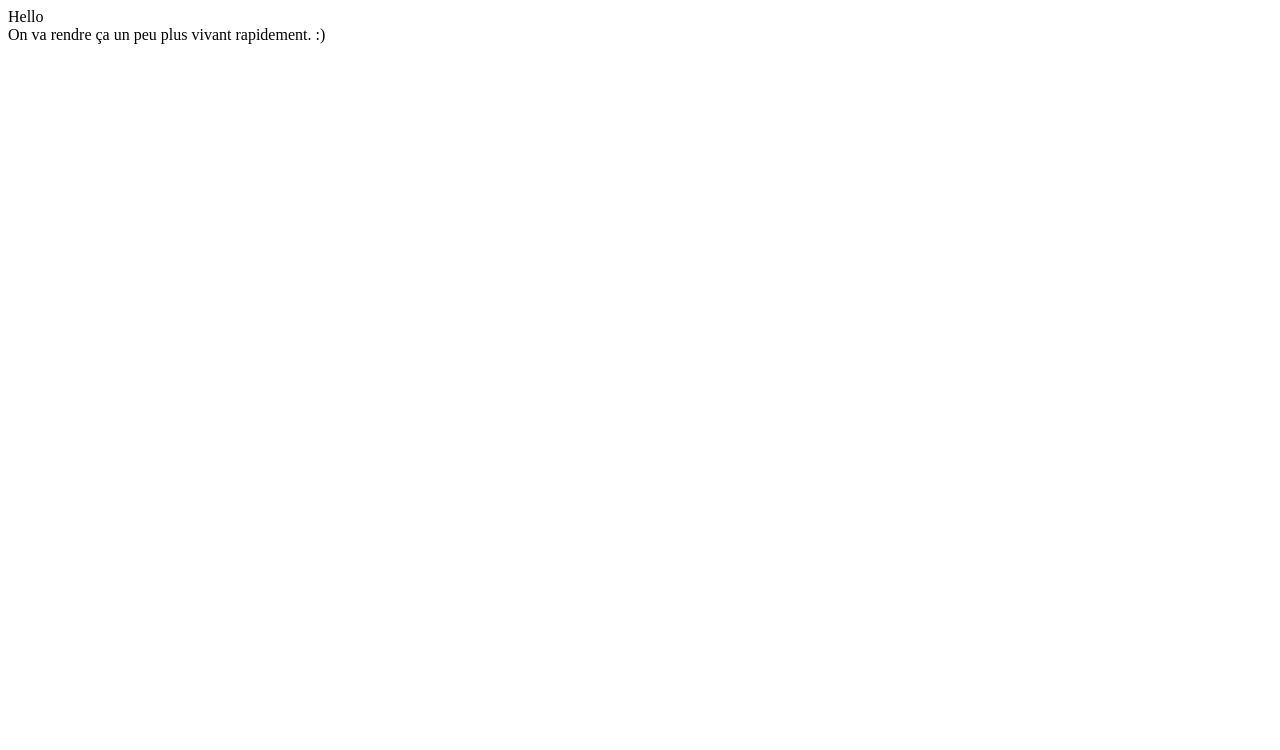
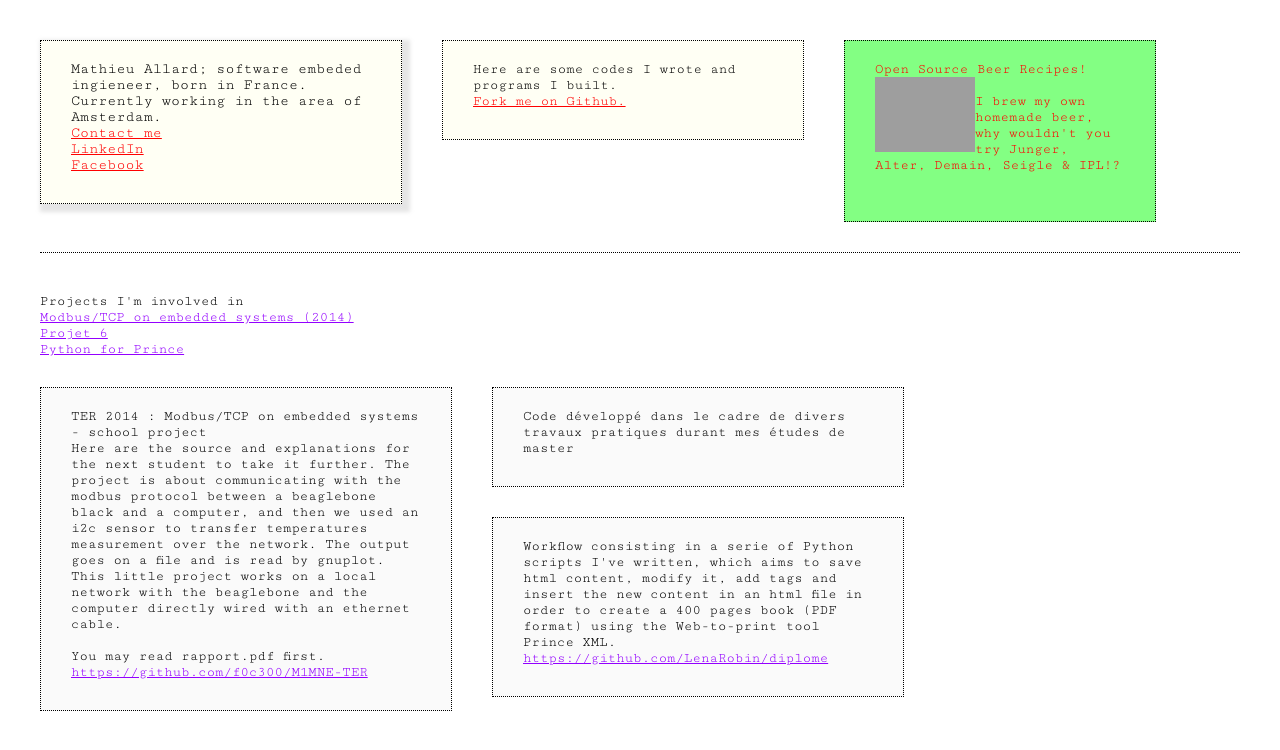
Before and after one commit to f0c300/f0c300.github.io, a plain HTML site: page index.html in a window 1280 px wide. Drawn offline with nearby package versions, Linux system fonts and the light colour scheme; some packages are replaced by stand-ins of ours; grey boxes are pictures that could not be loaded; a script that the page names is missing.

Commit message:
update from Lena

```diff
--- a/index.html
+++ b/index.html
@@ -1,7 +1,249 @@
-<html>
+<!DOCTYPE html>
+<html lang="en">
+<head>
+		<meta charset="utf-8"/>
+		<title>Mathieu <3</title>
+		<meta name="viewport" content="width=device-width, minimum-scale=1.0, maximum-scale=1.0" />
+		<link href="styles/main.css" type="text/css" rel="stylesheet">
+
+        <link href='https://fonts.googleapis.com/css?family=Cousine|Cutive+Mono' rel='stylesheet' type='text/css'>
+
+
+  <script type="text/javascript" src="http://ajax.googleapis.com/ajax/libs/jquery/1.4.2/jquery.min.js"></script>
+
+<script type="text/javascript" src="http://static.tumblr.com/lthqlys/Jpjnlgpb1/jquery.localscroll.js"></script>
+<script type="text/javascript" src="http://static.tumblr.com/lthqlys/QL2nlgpbm/jquery.scrollto.js"></script>
+<script type="text/javascript" src="http://static.tumblr.com/lthqlys/slCnlgpc9/lancement.js"></script>
+
+
+
+<style>
+
+body{
+    font-family: "Cutive Mono";
+    font-size: 14px;
+    margin:40px;
+}
+
+#projet1 {
+   box-shadow: 4px 4px 4px 4px rgba(217, 217, 217, 0.69);
+
+    }
+
+.presentation{
+    font-size: 15px;
+    width: auto;
+    max-width: 300px;
+    height: auto;
+    float: left;
+    position: relative;
+    margin-right: 40px;
+    border-style: dotted;
+    border-color: black;
+    border-width:thin;
+    margin-bottom: 30px;
+    padding: 30px;
+    padding-top: 20px;
+    background-color: #fffff4;
+   box-shadow: 4px 4px 4px 4px rgba(217, 217, 217, 0.69);
+
+    }
+
+
+
+.github{
+    width: auto;
+    max-width: 300px;
+    height: auto;
+    float: left;
+    position: relative;
+    margin-right: 40px;
+    border-style: dotted;
+    border-color: black;
+    border-width:thin;
+    margin-bottom: 30px;
+    padding: 30px;
+    padding-top: 20px;
+    background-color: #fffff4;
+    }
+
+.github:hover{
+        box-shadow: 4px 4px 4px 4px rgba(217, 217, 217, 0.69);
+    }
+
+.biere{
+    width: 250px;
+    height: 130px;
+    float: left;
+    position: relative;
+    margin-right: 40px;
+    border-style: dotted;
+    border-color: black;
+    border-width:thin;
+    margin-bottom: 30px;
+    padding: 30px;
+    padding-top: 20px;
+    background-color: #83ff83;
+    }
+
+.biere:hover{
+        box-shadow: 4px 4px 4px 4px rgba(217, 217, 217, 0.69);
+    cursor: pointer;
+    }
+
+
+
+.liste_projet{
+  width: auto;
+    max-width: 400px;
+    height: auto;
+    float: left;
+    position: relative;
+    margin-right: 40px;
+    margin-bottom: 30px;
+    background-color: white;
+    }
+
+
+.projet{
+    max-width: 350px;
+    height: auto;
+    float: left;
+    position: relative;
+    margin-right: 40px;
+    border-style: dotted;
+    border-color: black;
+    border-width:thin;
+    margin-bottom: 30px;
+    padding: 30px;
+    padding-top: 20px;
+    background-color: rgb(250, 250, 250);
+    }
+
+#projet5{
+    clear: left;
+    }
+
+.projet:hover{
+        box-shadow: 4px 4px 4px 4px rgba(217, 217, 217, 0.69);
+    }
+
+a {
+ color:red;
+    }
+
+a:hover{
+     text-decoration: none;
+    }
+
+.liste_projet a, .projet a{
+    color: #9300ff;
+    }
+
+
+.image{
+    float: left;
+    }
+
+
+hr{
+    clear:left;
+    margin: 40px;
+    padding: 0;
+    margin-left: 0;
+    margin-right: 0;
+    border-style:dotted;
+    border-width:thin;
+    border-top-style: none;
+    }
+
+@media screen and (max-width: 460px) {
+    body{
+        margin:8%;
+        margin-right: 0%;
+    }
+
+.biere, .presentation, .github, .projet{
+       padding: 20px;
+    }
+.biere{
+        width: auto;
+        height: auto;
+    }
+hr {
+    margin-right: 5%;
+    margin-left: 0%;
+    }
+}
+
+
+
+
+</style>
+
+</head>
+
+
+
+
+
 <body>
-Hello<br>
 
-On va rendre ça un peu plus vivant rapidement. :)
+<div class="presentation">
+Mathieu Allard; software embeded ingieneer, born in France.<br>
+Currently working in the area of Amsterdam.<br>
+<a href="mailto:mathieuallard@openmailbox.org">Contact me</a><br>
+<a href="www.linkedin.com">LinkedIn</a><br>
+<a href="www.facebook.com">Facebook</a>
+
+</div>
+
+   <div class="github">
+Here are some codes I wrote and programs I built.<br>
+   <a href="http://www.github.com/f0c300">Fork me on Github.</a>
+</div>
+
+
+
+<a href="https://github.com/f0c300/beer">
+   <div class="biere" id='projet3'>
+
+Open Source Beer Recipes!<br>
+     <img src="http://imprime.wdfiles.com/local--files/main:home/beer" width="100px" class="image">
+<br>
+I brew my own homemade beer, why wouldn't you
+try Junger, Alter, Demain, Seigle & IPL!?
+  </div>
+</a>
+
+<hr>
+
+
+   <div class="liste_projet" id='projet4'>
+Projects I'm involved in<br>
+<a href="#projet5">Modbus/TCP on embedded systems (2014)</a><br>
+<a href="#projet6">Projet 6</a><br>
+<a href="#projet7">Python for Prince</a>
+  </div>
+
+
+
+   <div class="projet" id='projet5'>
+
+
+TER 2014 : Modbus/TCP on embedded systems - school project<br>
+
+Here are the source and explanations for the next student to take it further. The project is about communicating with the modbus protocol between a beaglebone black and a computer, and then we used an i2c sensor to transfer temperatures measurement over the network. The output goes on a file and is read by gnuplot. This little project works on a local network with the beaglebone and the computer directly wired with an ethernet cable.<br>
+<br>
+You may read rapport.pdf first.<br>
+<a href="https://github.com/f0c300/M1MNE-TER">https://github.com/f0c300/M1MNE-TER</a></div>
+   <div class="projet" id='projet6'>
+ Code développé dans le cadre de divers travaux pratiques durant mes études de master
+</div>
+
+<div class="projet" id="projet7">
+Workflow consisting in a serie of Python scripts I've written, which aims to save html content, modify it, add tags and insert the new content in an html file in order to create a 400 pages book (PDF format) using the Web-to-print tool Prince XML. <br>
+<a href="https://github.com/LenaRobin/diplome">https://github.com/LenaRobin/diplome</a>
+</div>
+
 </body>
-</html>
```
